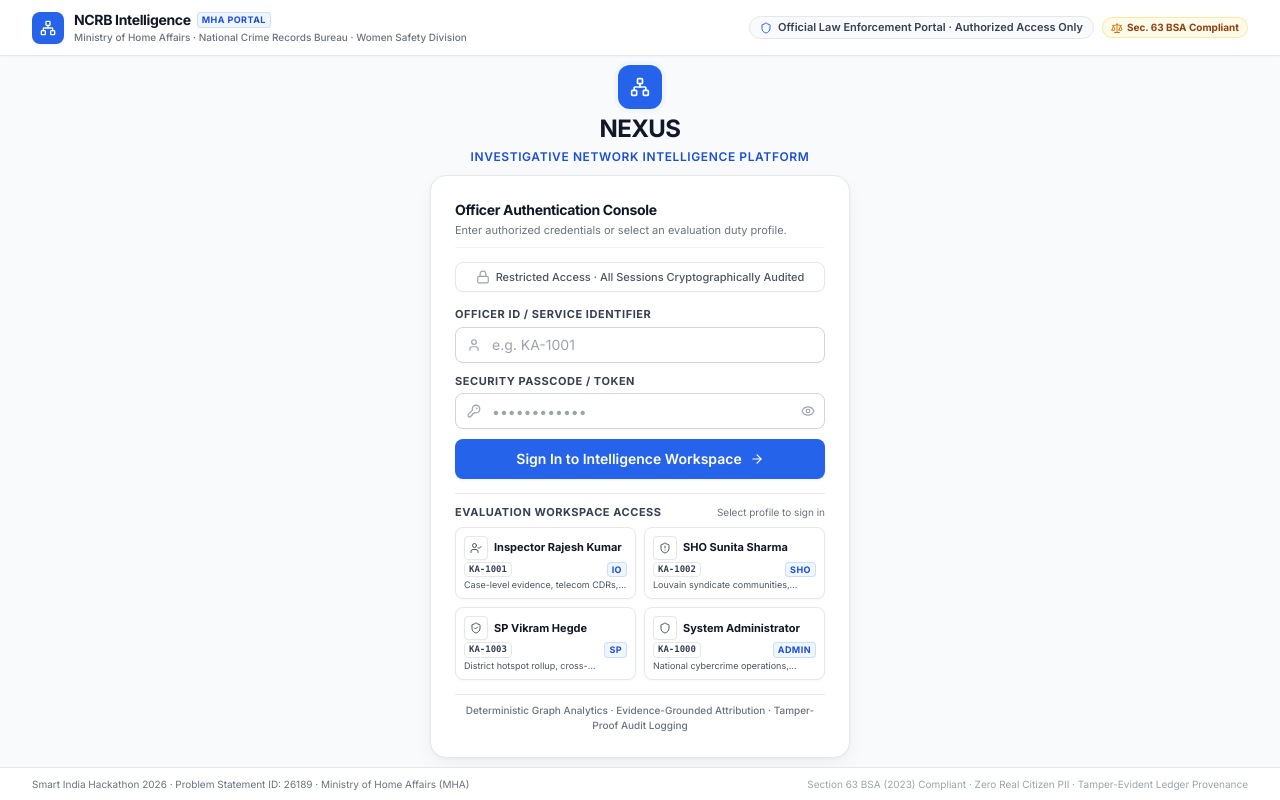
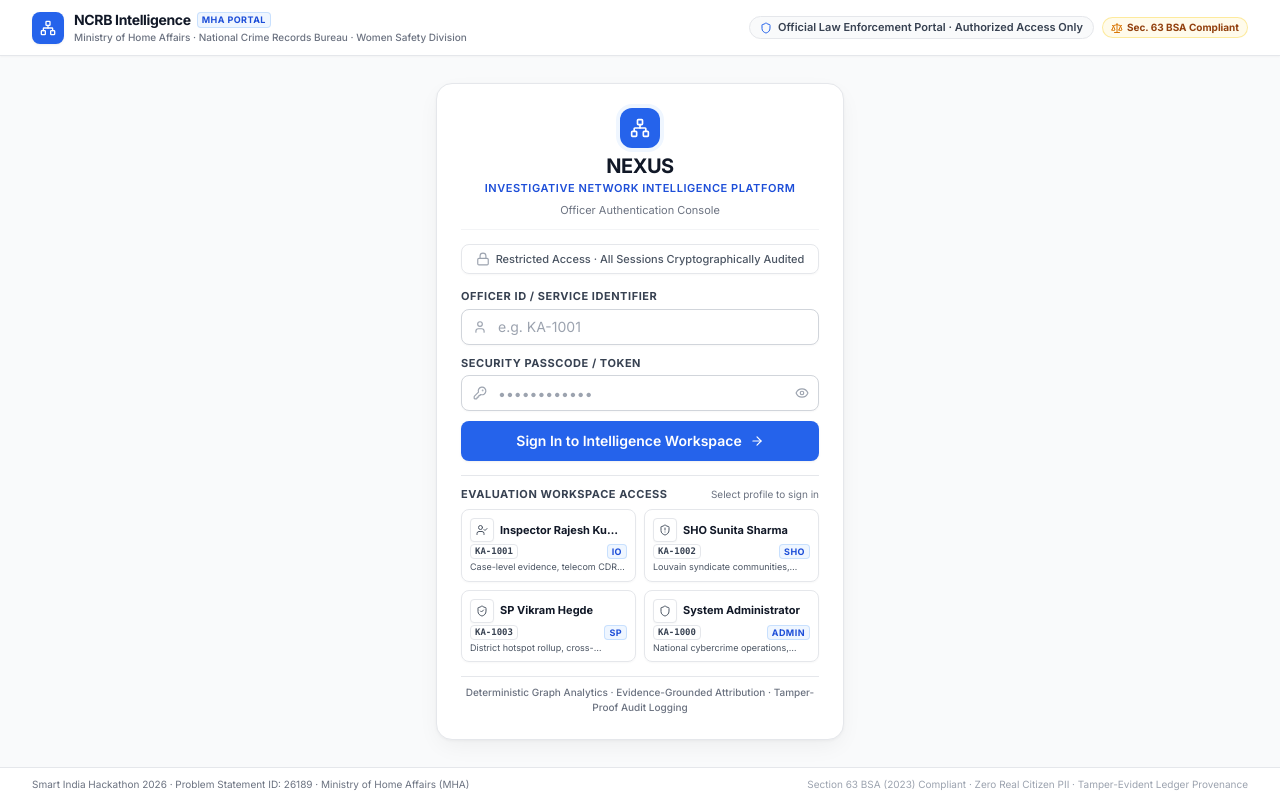
Before and after one commit to acchasujal/Nexus, a React (Vite) app in the folder frontend/: page /login in a window 1280 px wide. Built offline with nearby package versions, Linux system fonts and the light colour scheme.

Commit message:
fix(frontend): integrate brand emblem inside card and eliminate header overlap

```diff
--- a/frontend/src/pages/Login.tsx
+++ b/frontend/src/pages/Login.tsx
@@ -130,9 +130,9 @@ export default function Login() {
   }
 
   return (
-    <div className="h-screen max-h-screen flex flex-col justify-between bg-neutral-50 text-neutral-800 selection:bg-blue-100 selection:text-blue-900 overflow-y-auto lg:overflow-hidden">
+    <div className="min-h-screen flex flex-col justify-between bg-neutral-50 text-neutral-800 selection:bg-blue-100 selection:text-blue-900 overflow-y-auto">
       {/* Top Institutional Masthead Bar — Full Width, Compact */}
-      <header className="w-full border-b border-neutral-200/90 bg-white px-4 sm:px-6 lg:px-8 py-2 sm:py-2.5 shadow-2xs shrink-0">
+      <header className="w-full relative z-20 border-b border-neutral-200/90 bg-white px-4 sm:px-6 lg:px-8 py-2 sm:py-2.5 shadow-2xs shrink-0">
         <div className="w-full max-w-7xl mx-auto flex flex-col sm:flex-row items-center justify-between gap-2">
           <div className="flex items-center gap-2.5">
             <div className="flex h-7 w-7 sm:h-8 sm:w-8 shrink-0 items-center justify-center rounded-lg bg-blue-600 text-white shadow-xs">
@@ -164,34 +164,29 @@ export default function Login() {
         </div>
       </header>
 
-      {/* Main Container — Centered, No Left Card, Fits Viewport Height with Zero Scroll */}
-      <main className="w-full flex-1 min-h-0 max-w-lg mx-auto px-4 sm:px-6 py-2 sm:py-3 flex flex-col justify-center items-center my-auto">
-        {/* Brand Header */}
-        <div className="text-center space-y-1 mb-2.5">
-          <div className="mx-auto inline-flex h-10 w-10 sm:h-11 sm:w-11 items-center justify-center rounded-xl bg-blue-600 text-white shadow-xs ring-4 ring-blue-50">
-            <Network className="h-5 w-5" />
-          </div>
-          <h1 className="text-2xl font-bold tracking-tight text-neutral-900">
-            NEXUS
-          </h1>
-          <p className="text-xs font-semibold uppercase tracking-wider text-blue-700">
-            Investigative Network Intelligence Platform
-          </p>
-        </div>
-
-        {/* Authentication Console Card — Cleanly Constrained Width & Elevated Craft */}
+      {/* Main Container — Centered Authentication Console */}
+      <main className="w-full flex-1 max-w-[440px] mx-auto px-4 py-4 sm:py-6 flex flex-col justify-center items-center relative z-10">
+        {/* Authentication Console Card — Integrated Brand & Elevated Craft */}
         <div
           role="region"
           aria-label="Officer Authentication Form"
           className="w-full max-w-[420px] rounded-2xl border border-neutral-200/80 bg-white p-5 sm:p-6 shadow-[0_1px_3px_0_rgb(0_0_0_/_0.04),0_8px_24px_-4px_rgb(0_0_0_/_0.06)] space-y-3.5"
         >
-          {/* Form Title & Subtitle */}
-          <div className="border-b border-neutral-100 pb-2 space-y-0.5">
-            <h2 className="text-sm font-bold text-neutral-900 tracking-tight">
+          {/* Integrated Brand Emblem & Title */}
+          <div className="text-center pb-2.5 border-b border-neutral-100 space-y-1">
+            <div className="mx-auto inline-flex h-10 w-10 items-center justify-center rounded-xl bg-blue-600 text-white shadow-xs ring-4 ring-blue-50">
+              <Network className="h-5 w-5" />
+            </div>
+            <div>
+              <h1 className="text-xl font-bold tracking-tight text-neutral-900">
+                NEXUS
+              </h1>
+              <p className="text-[11px] font-semibold uppercase tracking-wider text-blue-700">
+                Investigative Network Intelligence Platform
+              </p>
+            </div>
+            <p className="text-[11px] text-neutral-500 pt-0.5">
               Officer Authentication Console
-            </h2>
-            <p className="text-[11px] text-neutral-500">
-              Enter authorized credentials or select an evaluation duty profile.
             </p>
           </div>
 
```
